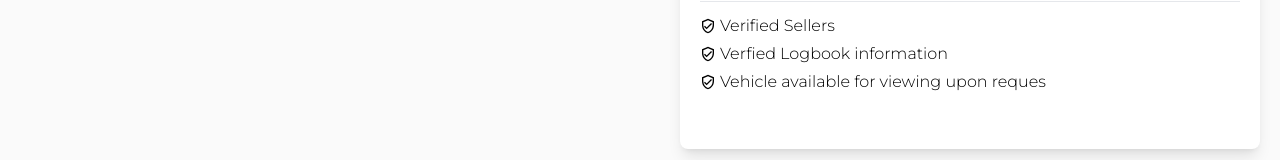
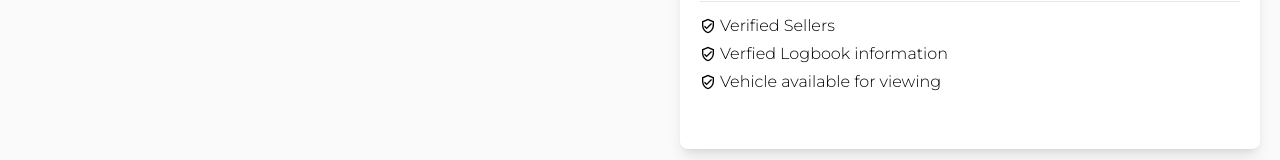
Before and after one commit to JosephMumo/Dealership, a React (Vite) app in the folder ridesAuto/: page /description in a window 1280 px wide. Shown: the part 483-643 px from the top of the page. Built offline with nearby package versions, Linux system fonts and the light colour scheme.

Commit message:
debugging price formatter

```diff
--- a/ridesAuto/src/pages/CarDescription.jsx
+++ b/ridesAuto/src/pages/CarDescription.jsx
@@ -67,7 +67,7 @@ const CarDescription = () => {
                         </div>
                         <div className='flex items-center space-x-1'>
                             <MdOutlineVerifiedUser />
-                            <p>Vehicle available for viewing upon reques</p>
+                            <p>Vehicle available for viewing</p>
                         </div>
                     </section>
                 </div>
```
